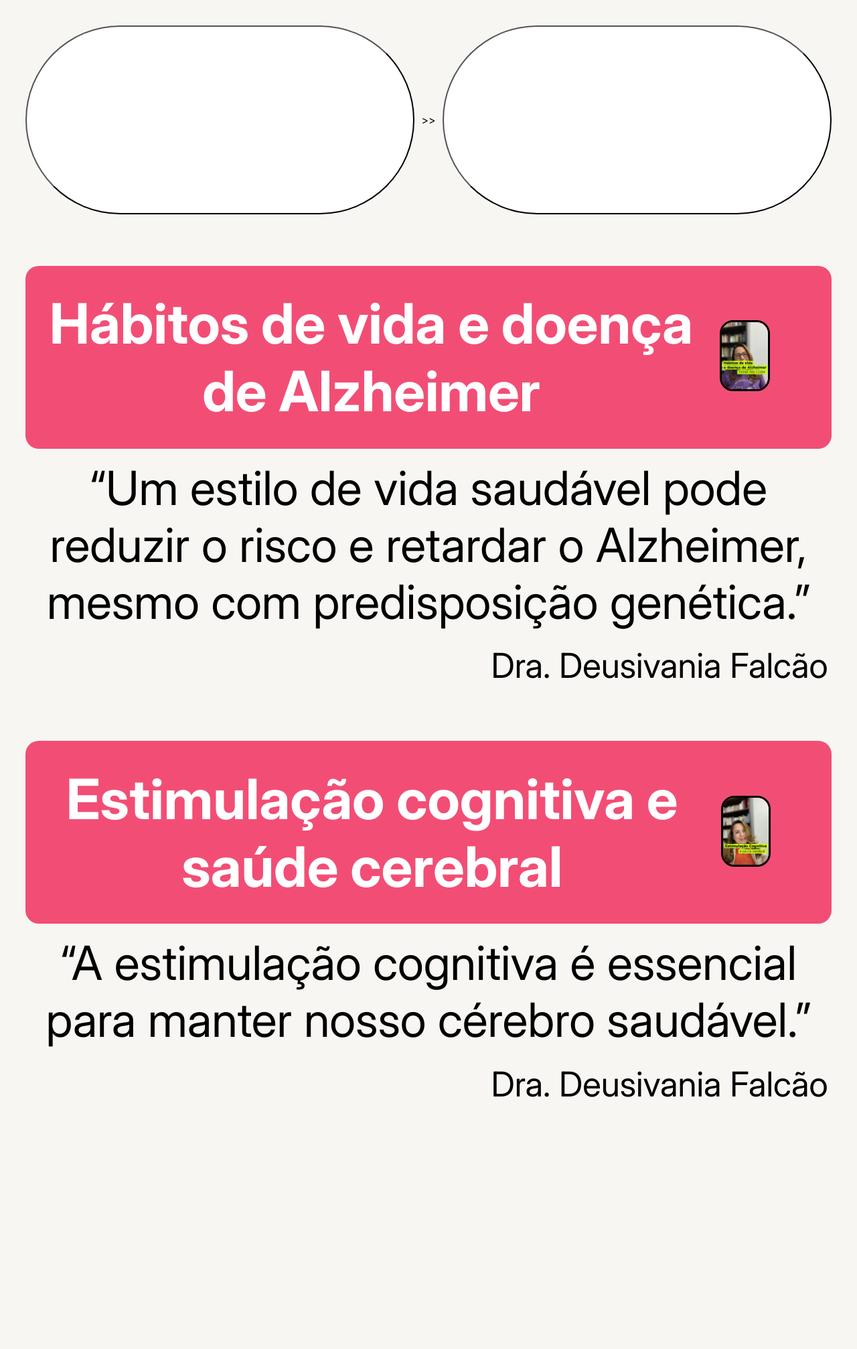
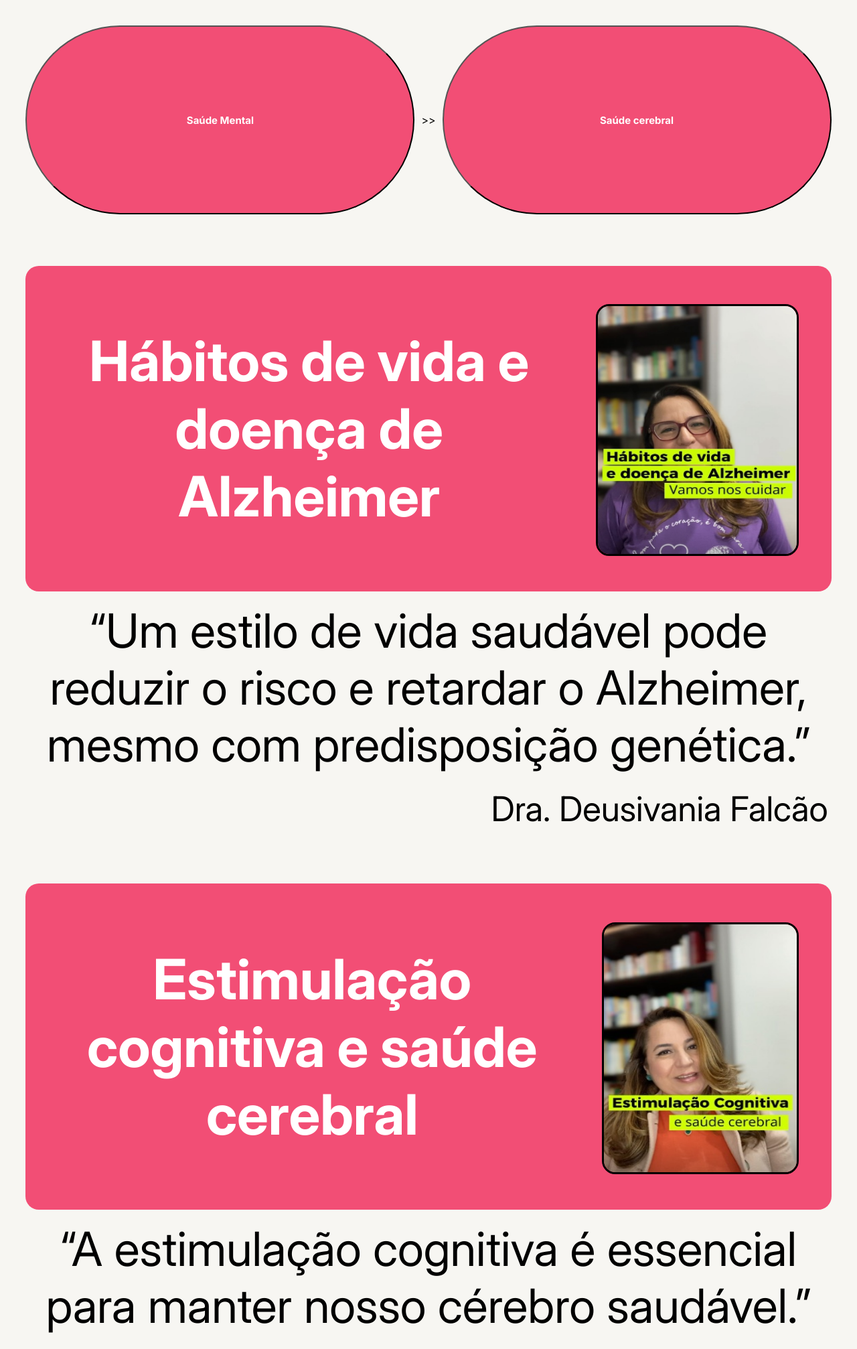
Before and after one commit to Liu-Fernando/MemNikkey, a Flask app: page /saudeCerebral in a window 1280 px wide. Shown: the part 165-2179 px from the top of the page at 67% size. Before the commit the page ends 1803 px from the top, so only its background shows below. Run offline with Flask 3, Linux system fonts and the light colour scheme.

Commit message:
Padronização e estilização das páginas Cerebral e Alzheimer

```diff
--- a/Bibliografia.txt
+++ b/Bibliografia.txt
@@ -19,6 +19,11 @@ https://www.w3schools.com/css/css_font.asp
 https://forum.codewithmosh.com/t/view-changes-on-mobile-device/26707/4 -- Visualização em viewport
 ^Codando o site
 
+https://help.pythonanywhere.com/pages/ExternalVCS
+https://docs.github.com/pt/get-started/git-basics/about-remote-repositories
+^
+Host online do site Tentamos Netlify->somente site estático, Heroku->pago, tentando PythonAnywhere
+
 Live server para par programming
 
 Dimensões = 370 x 700
--- a/app.py
+++ b/app.py
@@ -19,5 +19,9 @@ def saudeCerebral():
 def saudeMental():
         return render_template("saudeMental.html")
 
+@app.route("/saudeAlzheimer")
+def saudeMental_Alzheimer():
+        return render_template("saudeMental_Alzheimer.html")
+
 if __name__ == "__main__":
     app.run(debug=True)
--- a/static/style.css
+++ b/static/style.css
@@ -5,6 +5,7 @@
     src: url(INTER-VARIABLEFONT_OPSZ,WGHT.TTF);
 }
 
+/*      ||configurações gerais             */
 header {
     font-family: 'Noto Serif Japanese';
     background-color: #d52229;
@@ -32,6 +33,7 @@ p {
     padding: 10px 15px;
 }
 
+/*      ||itens        */
 .botoes {
     font-family: Inter;
     width: 85vw;
@@ -58,13 +60,20 @@ p {
 
 }
 
-.saudeCerebral {
-    background-color: white;
+.saudeMental {
     padding: 9px 18px;
     border-radius: 999px;
     min-height: 44px;
     min-width: 100px;
     font-size: 15px;
+}
+
+#btAlzheimer{
+    background-color: #1b2f47;
+}
+
+#btCerebral{
+    background-color: #f24e75;
 }
 
 #cxSaudeCerebral{
@@ -76,50 +85,29 @@ p {
 }
 
 .caixinha {
-    background-color: #f24e75;
     border-radius: 20px;
     padding: 2vw;
-    align-items: center;
     gap: 20px;
     display: flex;
     margin-bottom: 6px;
     margin-top: 6vw;
+    height: 38vw;
+    box-sizing: border-box;
 }
 
 .PlayVideo{
-    margin-right: 5vw;
+    margin-right: 0vw;
 }
-
-/** alterar isso aqui pra ficar em cima da foto do vídeo
-.botaoPlay {
-  position: absolute;
-  top: 50%;
-  left: 50%;
-  transform: translate(-50%, -50%);
-  width: 60px;
-  height: 60px;
-  border-radius: 50% ;
-  display: flex;
-  align-items: center;
-  justify-content: center;
-  cursor: pointer;
-}
-
-.triangulo {
-  width: 0;
-  height: 0;
-  border-left: 18px solid #382cd7;
-  border-top: 11px solid transparent;
-  border-bottom: 11px solid transparent;
-  margin-left: 4px;
-} **/
 
 .fotoVideosProf {
     border-radius: 20px;
     border-style: solid;
     border-color: black;
-    position: relative;
-    width: 90%;
+    height: 85%;
+    width: 91%;
+    margin-top: 2.5vw;
+    margin-bottom: 2.5vw;
+    margin-right: 4.5vw;
 }
 
 .nav-localizacao{
@@ -131,9 +119,11 @@ p {
     margin-bottom: 30px;
 }
 
-
 .texto {
     flex: 1;
+    align-items: center;
+    display: flex;
+    justify-content: center;
 }
 
 .texto p {
--- a/templates/saudeMental_Cerebral.html
+++ b/templates/saudeMental_Cerebral.html
@@ -4,7 +4,7 @@
 <head>
     <meta charset="UTF-8">
     <meta name="viewport" content="width=device-width, initial-scale=1.0">
-    <title>Document</title>
+    <title>Saude Cerebral </title>
     <link rel="stylesheet" href="../static/style.css">
 </head>
 
@@ -15,17 +15,17 @@
     <section class="conteudo">
 
         <nav class="nav-localizacao">
-            <button class="botoes saudeCerebral"> Saúde Mental </button>
+            <button class="botoes saudeMental" id="btCerebral"> Saúde Mental </button>
             <Span style="user-select: none;">&gt;&gt;</Span>
-            <button class="botoes saudeCerebral"> Saúde cerebral </button>
+            <button class="botoes saudeMental" id="btCerebral"> Saúde cerebral </button>
         </nav>
 
-    <div class=" caixinha ">
+    <div class=" caixinha " id="cxSaudeCerebral">
         <div class=" texto ">
             <p> Hábitos de vida e doença de Alzheimer </p>
         </div>
         <div class=" PlayVideo ">
-            <img src="../static/Thumbnail_prof_alzheimer.png" class="fotoVideosProf" alt="Vídeo Alzheimer" height="100px">
+            <img src="../static/Thumbnail_prof_alzheimer.png" class="fotoVideosProf" alt="Vídeo Alzheimer">
         </div>
     </div>
 
@@ -38,12 +38,12 @@
         <p> Dra. Deusivania Falcão </p>
     </div>
 
-    <div class=" caixinha " id = " cxSaudeCerebral ">
+    <div class=" caixinha " id = "cxSaudeCerebral">
         <div class=" texto ">
             <p> Estimulação cognitiva e saúde cerebral </p>
         </div>
         <div class=" PlayVideo ">
-            <img src="../static/Thumbnail_prof_saudeCerebral.jpg" class="fotoVideosProf" alt="Vídeo Alzheimer" width="80px" height="100px">
+            <img src="../static/Thumbnail_prof_saudeCerebral.jpg" class="fotoVideosProf" alt="Vídeo Alzheimer" >
 
             <div class="botaoPlay">
                 <div class="triangulo"></div>
```
Also changed, not shown: templates/saudeMental_Alzheimer.html (+7 -7 lines), static/Thumbnail_prof_emocao_comportamento_e_doenca_de_alzheimer.jpeg (added), static/Thumbnail_prof_proposito_de_vida_envelhecimento_e_velhice.jpeg (added), templates/saudeMental_Autoconhecimento.html (added), templates/saudeMental_HabitosSaudaveis.html (added).
